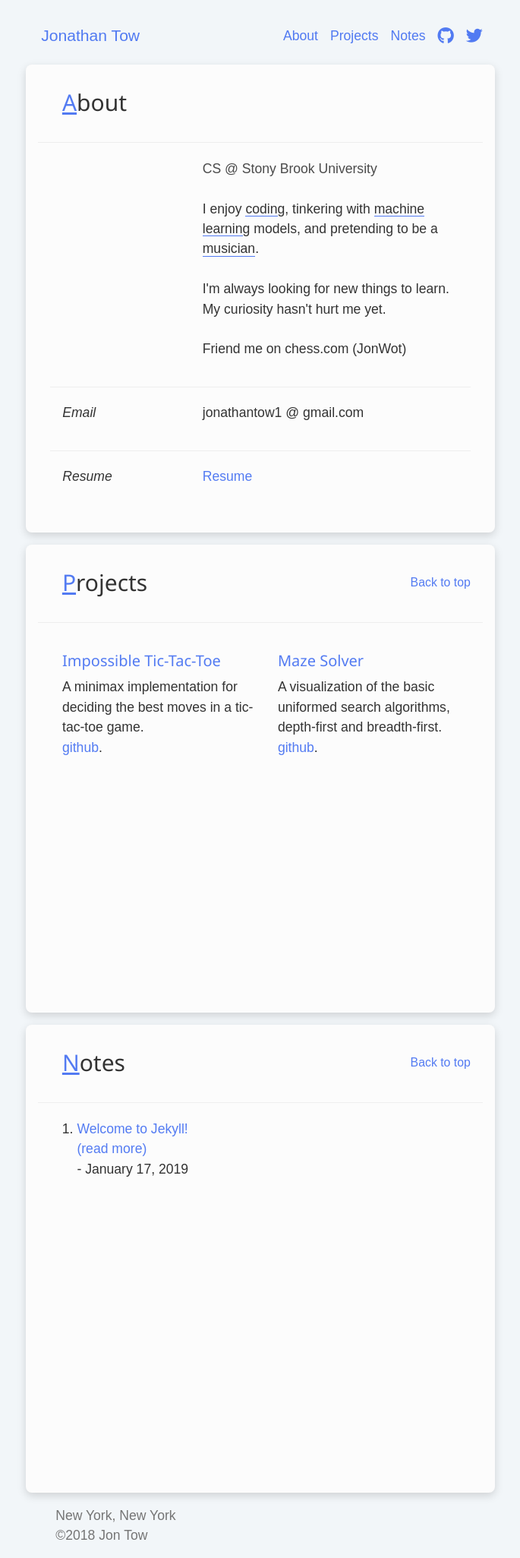
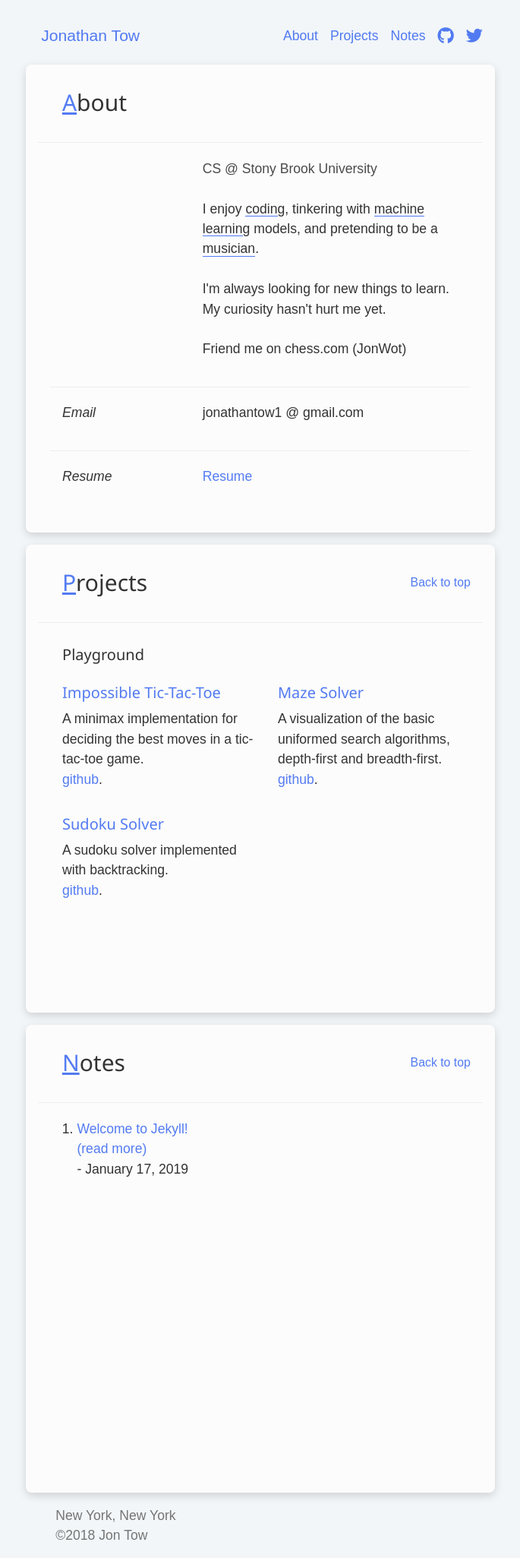
Before and after one commit to jon-tow/jon-tow.github.io, a Jekyll site: the page built from index.html, in a window 1280 px wide. Shown: the whole page at 76% size, without its empty margins (297-982 px from the left). Built offline with Jekyll 4.4.1, drawn with Linux system fonts in a browser that asks for light colours; nearby versions of some CDN libraries.

Commit message:
update projects section

```diff
--- a/_includes/_sections/about.html
+++ b/_includes/_sections/about.html
@@ -17,7 +17,7 @@
     <!-- Bio Row -->
     <div class="w3-row">
       <!-- Row Title -->
-      <div class="w3-third w3-container pb-2">
+      <div class="w3-third content-header pb-2">
       </div>
       <!-- Row Content -->
       <div class="w3-twothird w3-container">
@@ -47,7 +47,7 @@
     <!-- Email Row -->
     <div class="w3-row">
       <!-- Row Title -->
-      <div class="w3-third w3-container pb-2">
+      <div class="w3-third content-header pb-2">
         <em>Email</em>
       </div>
       <!-- Row Content -->
@@ -64,7 +64,7 @@
     <!-- Resume Row -->
     <div class="w3-row mb-4">
       <!-- Row Title -->
-      <div class="w3-third w3-container pb-2">
+      <div class="w3-third content-header pb-2">
         <em>Resume</em>
       </div>
       <!-- Row Content -->
--- a/_includes/_sections/projects.html
+++ b/_includes/_sections/projects.html
@@ -1,4 +1,6 @@
 <section class="w3-container w3-margin-bottom" id="project">
+
+
   <!-- Section Title Row -->
   <div class="w3-container section-header">
     <h2 class="section-h2">
@@ -6,9 +8,20 @@
     </h2>
     <a href="#nav" class="top-link"> Back to top </a>
   </div>
+
+
   <hr>
+
+
   <!-- Content -->
   <div class="w3-container">
+
+    <!-- Playground -->
+    <div class="content-header">
+      <h4>Playground</h4>
+    </div>
+
+
     <!-- Note Projects Row -->
     <div class="project-row row">
       <!-- Column Content -->
@@ -20,7 +33,7 @@
         </h4>
         <p>
           A minimax implementation for deciding the best moves in a tic-tac-toe game.
-          <br/>
+          <br />
           <a href="https://github.com/jon-tow/impossible-tic-tac-toe">github</a>.
         </p>
       </div>
@@ -32,16 +45,38 @@
           </a>
         </h4>
         <p>
-          A visualization of the basic uniformed search algorithms, depth-first and breadth-first.          <br/>
+          A visualization of the basic uniformed search algorithms, depth-first and breadth-first. <br />
           <a href="https://github.com/jon-tow/maze-solver">github</a>.
         </p>
       </div>
       <!-- End of Projects Row -->
-
-
-
-
+    </div>
+    <!-- Note Projects Row -->
+    <div class="project-row row">
+      <!-- Column Content -->
+      <div class="project-item col-sm">
+        <h4>
+          <a href="projects/sudoku-solver/index.html">
+            Sudoku Solver
+          </a>
+        </h4>
+        <p>
+          A sudoku solver implemented with backtracking.
+          <br />
+          <a href="https://github.com/jon-tow/sudoku-solver">github</a>.
+        </p>
+      </div>
+      <!-- Column Content -->
+      <div class="project-item col-sm">
+        <h4>
+        </h4>
+        <p>
+        </p>
+      </div>
+      <!-- End of Projects Row -->
     </div>
   </div>
   <!-- End of Content -->
+
+
 </section>
--- a/css/main.css
+++ b/css/main.css
@@ -7,6 +7,7 @@
     --bg: #F2F6F9;
   /* Global Styles */
     --box-shadow: rgba(0, 0, 0, 0.15) 0px 4px 12px;
+    --inner-left-align: .9em;
 }
 
 * {
@@ -199,16 +200,24 @@ blockquote {
     padding: .5em;
     border: 2px solid var(--main-color);
 }
+
 /*-------------*/
+
 
 /* Project Styling */
 .project-row {
-  padding-left: .9em;
+  padding-left: var(--inner-left-align);
 }
+
 .project-item {
   margin-top: .5em;
 }
+
+.content-header {
+  padding-left: var(--inner-left-align);
+}
 /*------------*/
+
 
 /* Footer Styling */
 footer {
--- a/projects/impossible-tic-tac-toe/index.html
+++ b/projects/impossible-tic-tac-toe/index.html
@@ -65,7 +65,6 @@
     }
 
     .board-div {
-      height: 100%;
       grid-area: board-div;
       display: flex;
       flex-flow: column wrap;
@@ -80,7 +79,6 @@
 
     .board-table {
       width: 100%;
-      height: 100%;
       border-radius: 4px;
       border-collapse: collapse;
       border-spacing: 0;
```
Also changed, not shown: _includes/_sections/notes.html (+8 -0 lines).
